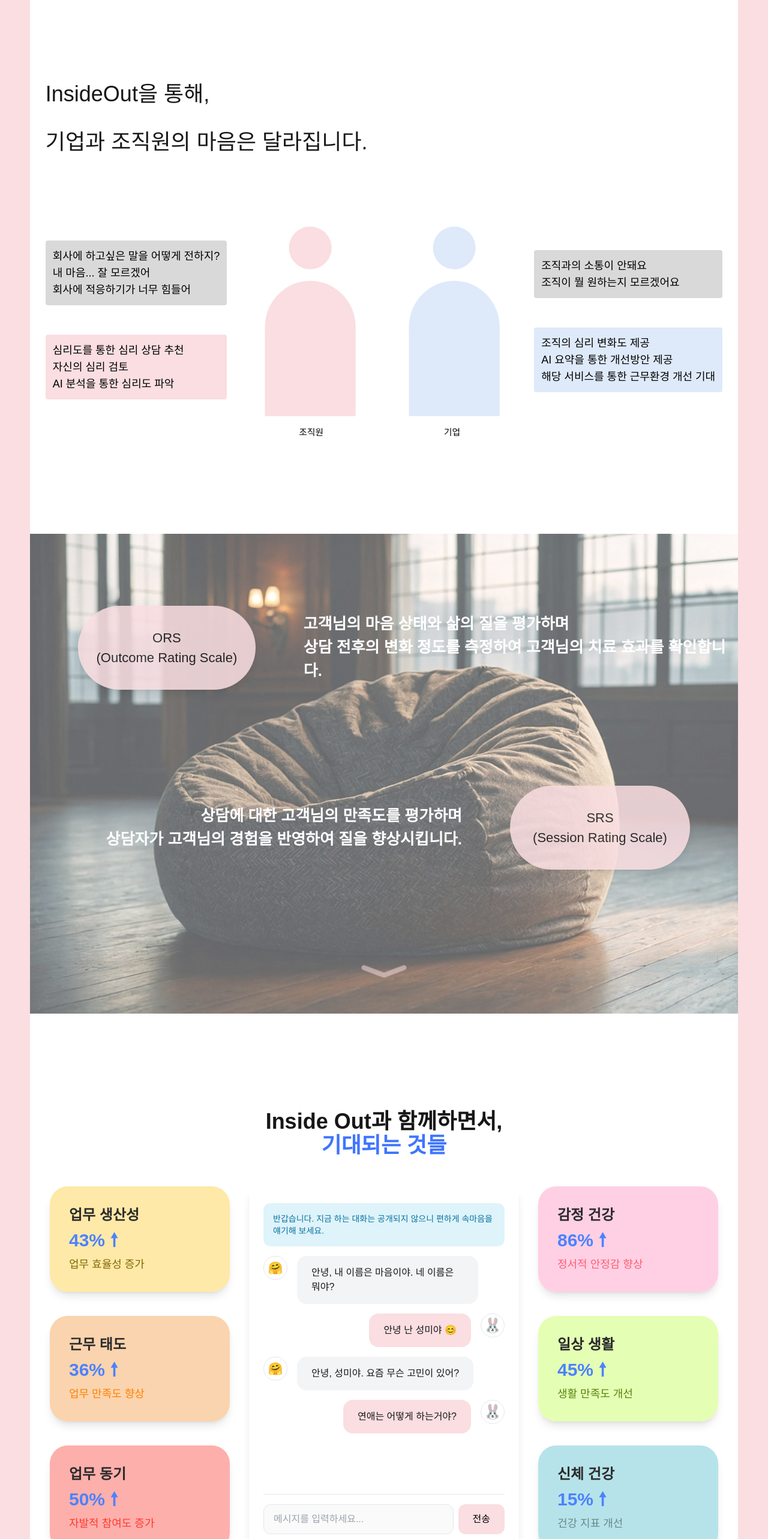
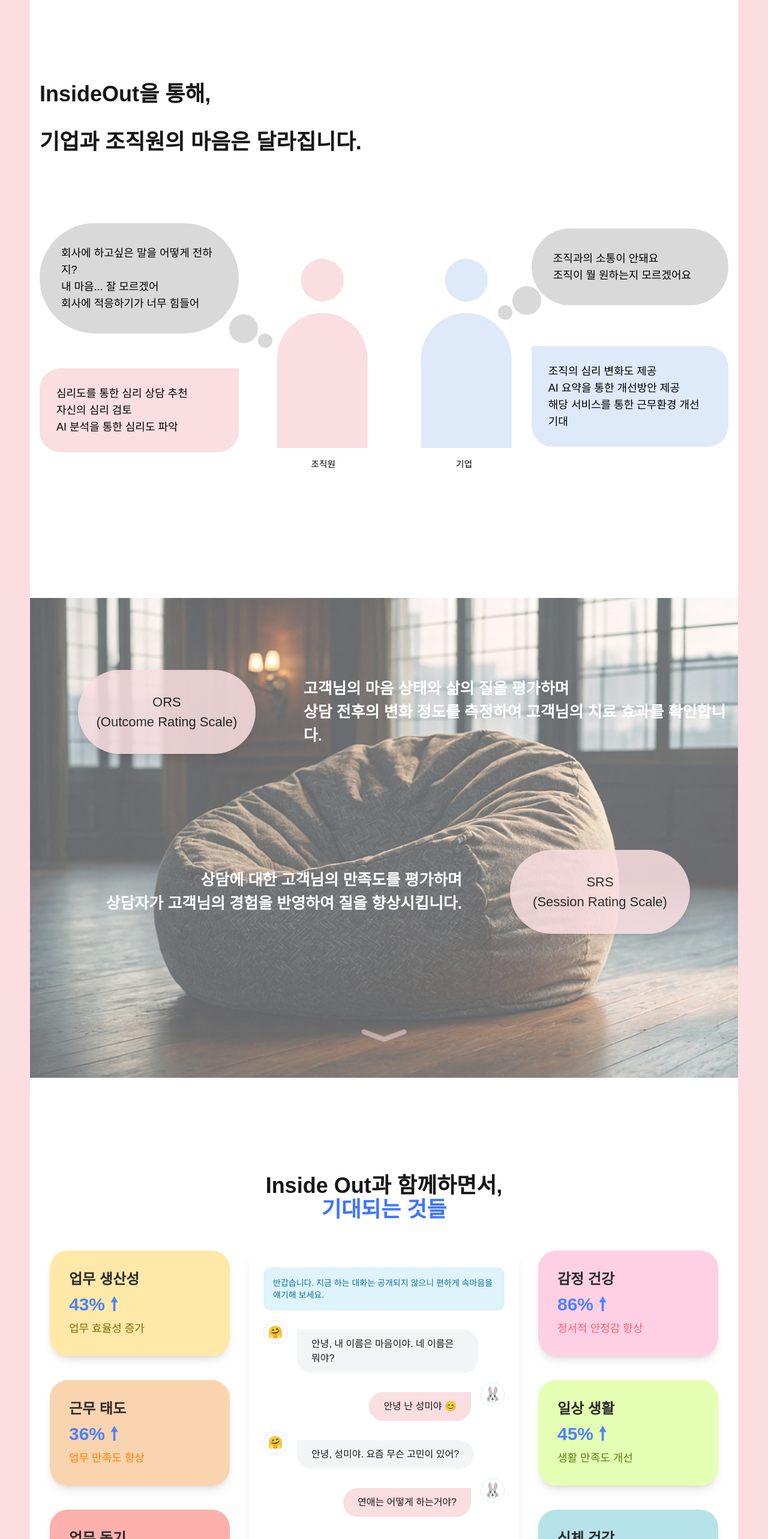
Before and after one commit to gjtjdwl/insideout-front, a Next.js app: page / in a window 1280 px wide. Shown: the part 1460-4026 px from the top of the page at 60% size. Built offline with nearby package versions, Linux system fonts and the light colour scheme.

Commit message:
style : css , content2 수정

```diff
--- a/app/page.tsx
+++ b/app/page.tsx
@@ -134,24 +134,24 @@ export default function Home() {
         </div>
 
         <div>
-          <div className="ml-4 my-20 text-4xl">
+          <div className="ml-4 my-20 text-4xl font-semibold">
             InsideOut을 통해,
             <br />
             <br />
             기업과 조직원의 마음은 달라집니다.
           </div>
           <div className="flex flex-row mb-40">
-            <div className="flex flex-col justify-between py-12 m-4 text-lg">
-              <div className="bg-[#d9d9d9] p-3 rounded">
-                <p className="text-left text-black">
-                  회사에 하고싶은 말을 어떻게 전하지?
-                </p>
+            <div className="flex flex-col justify-evenly pb-12 m-4 text-lg">
+              <div className="relative bg-[#d9d9d9] rounded-full flex flex-col justify-center p-9">
+                <div className="absolute w-12 h-12 bg-[#d9d9d9] rounded-full -bottom-4 -right-8"></div>
+                <div className="absolute w-6 h-6 bg-[#d9d9d9] rounded-full -bottom-6 -right-14"></div>
+                <p className=" text-left text-black">회사에 하고싶은 말을 어떻게 전하지?</p>
                 <p className="text-left text-black">내 마음... 잘 모르겠어</p>
-                <p className=" text-left text-black">
-                  회사에 적응하기가 너무 힘들어
-                </p>
+                  <p className=" text-left text-black">
+                    회사에 적응하기가 너무 힘들어
+                  </p>
               </div>
-              <div className="bg-customPink mt-5 p-3 rounded">
+              <div className="bg-customPink mt-10 p-7 rounded-tl-[35px] rounded-bl-[35px] rounded-br-[35px] ">
                 <p className="text-left text-black">
                   심리도를 통한 심리 상담 추천
                 </p>
@@ -161,18 +161,21 @@ export default function Home() {
                 </p>
               </div>
             </div>
-            <div className="flex flex-row ">
-              <img className="w-60" alt="employee" src="./frame_90.svg" />
+            <div className="flex flex-row h-[500px]">
+              <img className="w-60 h-auto" alt="employee" src="./frame_90.svg" />
               <img className="w-60" alt="employer" src="./frame_er.svg" />
             </div>
-            <div className="flex flex-col justify-between py-12 m-4 text-lg">
-              <div className="bg-[#d9d9d9] mt-4 p-3 rounded">
+            <div className="flex flex-col justify-evenly pb-12 m-4 text-lg">
+
+              <div className="relative bg-[#d9d9d9] rounded-full flex flex-col justify-center p-9">
+                <div className="absolute w-12 h-12 bg-[#d9d9d9] rounded-full -bottom-4 -left-8"></div>
+                <div className="absolute w-6 h-6 bg-[#d9d9d9] rounded-full -bottom-6 -left-14"></div>
                 <p className="text-left text-black">조직과의 소통이 안돼요</p>
                 <p className=" text-left text-black">
                   조직이 뭘 원하는지 모르겠어요
                 </p>
               </div>
-              <div className="bg-[#deeafa] mb-3 p-3 rounded">
+              <div className="bg-[#deeafa] mt-10 p-7 rounded-br-[35px] rounded-bl-[35px] rounded-tr-[35px]">
                 <p className="text-left text-black">조직의 심리 변화도 제공</p>
                 <p className="text-left text-black">
                   AI 요약을 통한 개선방안 제공
@@ -338,7 +341,7 @@ export default function Home() {
                   <div className="w-10 h-10 rounded-full bg-white border flex-shrink-0 flex justify-center items-center text-white text-xl font-bold">
                     🤗
                   </div>
-                  <div className="bg-gray-100 px-6 py-4 rounded-2xl max-w-[75%] whitespace-normal break-words">
+                  <div className="bg-gray-100 px-6 py-3 mt-4 rounded-tr-3xl rounded-bl-3xl rounded-br-3xl max-w-[75%] whitespace-normal break-words">
                     안녕, 내 이름은 마음이야. 네 이름은 뭐야?
                   </div>
                 </motion.div>
@@ -349,7 +352,7 @@ export default function Home() {
                   transition={{ duration: 0.5, delay: 0.2 }}
                   className="flex items-start justify-end gap-4"
                 >
-                  <div className="bg-customPink px-6 py-4 rounded-2xl max-w-[75%] whitespace-normal break-words">
+                  <div className="bg-customPink px-6 py-3 mt-4 rounded-tl-3xl rounded-bl-3xl rounded-br-3xl max-w-[75%] whitespace-normal break-words">
                     안녕 난 성미야 😊
                   </div>
                   <div className="w-10 h-10 rounded-full bg-white border flex-shrink-0 flex justify-center items-center text-white text-2xl font-bold">
@@ -366,7 +369,7 @@ export default function Home() {
                   <div className="w-10 h-10 rounded-full bg-white border flex-shrink-0 flex justify-center items-center text-white text-xl font-bold">
                     🤗
                   </div>
-                  <div className="bg-gray-100 px-6 py-4 rounded-2xl max-w-[75%] whitespace-normal break-words">
+                  <div className="bg-gray-100 px-6 py-3 mt-4 rounded-tr-3xl rounded-bl-3xl rounded-br-3xl max-w-[75%] whitespace-normal break-words">
                     안녕, 성미야. 요즘 무슨 고민이 있어?
                   </div>
                 </motion.div>
@@ -377,7 +380,7 @@ export default function Home() {
                   transition={{ duration: 0.5, delay: 0.6 }}
                   className="flex items-start justify-end gap-4"
                 >
-                  <div className="bg-customPink px-6 py-4 rounded-2xl max-w-[75%] whitespace-normal break-words">
+                  <div className="bg-customPink px-6 py-3 mt-4 rounded-tl-3xl rounded-bl-3xl rounded-br-3xl max-w-[75%] whitespace-normal break-words">
                     연애는 어떻게 하는거야?
                   </div>
                   <div className="w-10 h-10 rounded-full bg-white border flex-shrink-0 flex justify-center items-center text-2xl text-white font-bold">
@@ -388,7 +391,7 @@ export default function Home() {
 
               {/* 채팅 입력창 */}
               <div className="mt-auto border-t pt-4">
-                <div className="flex gap-2">
+                <div className="flex gap-2 h-12">
                   <input
                     type="text"
                     placeholder="메시지를 입력하세요..."
```
